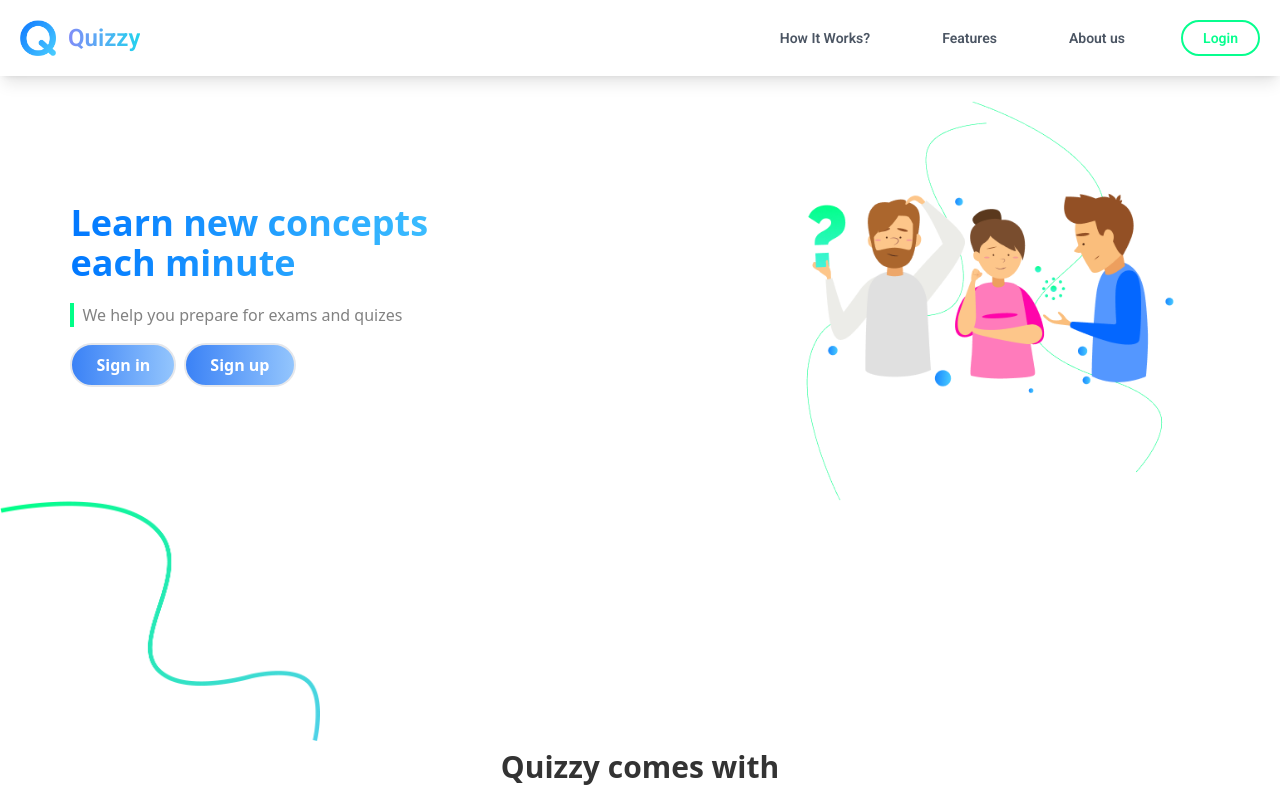
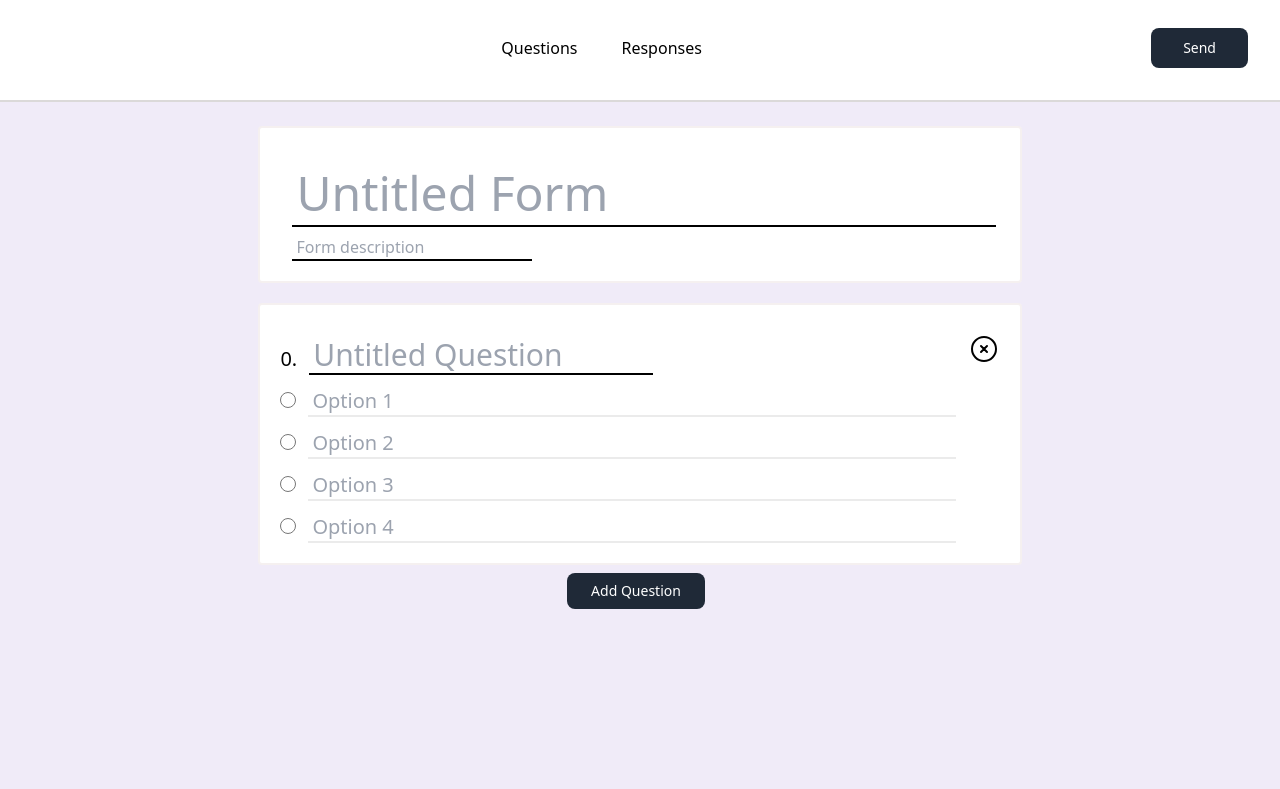
Before and after one commit to farhanpavel/Quiz-Taker, a React (Vite) app: page /quizpage in a window 1280 px wide. Shown: the top 789 px of the page. Built offline with nearby package versions, Linux system fonts and the light colour scheme.

Commit message:
Quiz creation page added

```diff
--- /dev/null
+++ b/app/Quizpage.tsx
@@ -0,0 +1,78 @@
+import React, { useState } from 'react'
+import Footer from './footer';
+
+export default function Quizpage() {
+ const [count,setCount]=useState(0);
+    return (
+    <div >
+    <div className='shadow-xl p-6 flex justify-between border-b-2 border-[#dbd9d9]'>
+    <div>
+    </div>
+    <div>
+    <ul className='flex p-2 text-md ms-7 mt-1  gap-x-11'>
+    <li><a href="">Questions</a></li>
+    <li><a href="">Responses</a></li>
+    </ul>
+    </div>
+    <div >
+    <button type="button" className="text-white bg-gray-800 mt-1 hover:bg-gray-900 focus:outline-none focus:ring-4 focus:ring-gray-300 font-medium rounded-lg text-sm px-8 py-2.5 me-2 mb-2 dark:bg-gray-800 dark:hover:bg-gray-700 dark:focus:ring-gray-700 dark:border-gray-700">Send</button>
+    </div>
+     </div>
+     <div className='bg-[#F0EBF8] h-screen p-1'>
+    <div className='m-auto w-[60%] mt-5 '>
+        <div className='border-2 border-[#f5f0f0] bg-white p-5 space-y-2 rounded'>
+            <div>
+                <input type="text" className='mx-3 px-1 mt-3 text-md md:text-3xl lg:text-5xl border-b-2 outline-none border-black' placeholder='Untitled Form'/>
+            </div>
+            <div>
+                <input type="text" className='w-1/3 px-1 mx-3 border-b-2 outline-none border-black' placeholder='Form description'/>
+            </div>
+        </div>
+    </div>
+    <div className='m-auto w-[60%] mt-5'>
+    <div className='border-2 border-[#f5f0f0] bg-white p-5 space-y-2 rounded'>
+    <div>
+        <div className='flex  justify-between'>
+            <div className='w-screen'>
+            <label htmlFor="" className='text-xl'>{count}.
+        <input type="text" className='mx-3 w-1/2 px-1 mt-3 text-sm md:text-3xl   border-b-2 outline-none border-black' placeholder='Untitled Question'/>
+        </label>
+            </div>
+            <div>
+            <svg xmlns="http://www.w3.org/2000/svg" fill="none" viewBox="0 0 24 24" stroke-width="1.5" stroke="currentColor" className="w-8 h-8 mt-2 cursor-pointer hover:text-red-600">
+  <path stroke-linecap="round" stroke-linejoin="round" d="m9.75 9.75 4.5 4.5m0-4.5-4.5 4.5M21 12a9 9 0 1 1-18 0 9 9 0 0 1 18 0Z" />
+</svg>
+
+            </div>
+        </div>
+        <div>
+            <div>
+            <input id="default-radio-1" type="radio" value="" name="default-radio" className="w-4 h-4 text-blue-600 bg-gray-100 border-gray-300 focus:ring-blue-500 dark:focus:ring-blue-600 dark:ring-offset-gray-800 focus:ring-2 dark:bg-gray-700 dark:border-gray-600"/>
+       <input type="text" className='w-[80%] md:w-[90%] mx-3 px-1 mt-3 text-xl border-b-2 outline-none border-[#ebebeb] focus:border-black ' placeholder='Option 1'/>
+            </div>
+            <div>
+            <input id="default-radio-1" type="radio" value="" name="default-radio" className="w-4 h-4 text-blue-600 bg-gray-100 border-gray-300 focus:ring-blue-500 dark:focus:ring-blue-600 dark:ring-offset-gray-800 focus:ring-2 dark:bg-gray-700 dark:border-gray-600"/>
+              <input type="text" className='w-[80%] md:w-[90%] mx-3 px-1 mt-3 text-xl border-b-2 outline-none border-[#ebebeb] focus:border-black' placeholder='Option 2'/>
+            </div>
+            <div>
+            <input id="default-radio-1" type="radio" value="" name="default-radio" className="w-4 h-4 text-blue-600 bg-gray-100 border-gray-300 focus:ring-blue-500 dark:focus:ring-blue-600 dark:ring-offset-gray-800 focus:ring-2 dark:bg-gray-700 dark:border-gray-600"/>
+             <input type="text" className='w-[80%] md:w-[90%] mx-3 px-1 mt-3 text-xl border-b-2 outline-none border-[#ebebeb] focus:border-black' placeholder='Option 3'/>
+            </div>
+            <div>
+            <input id="default-radio-1" type="radio" value="" name="default-radio" className="w-4 h-4 text-blue-600 bg-gray-100 border-gray-300 focus:ring-blue-500 dark:focus:ring-blue-600 dark:ring-offset-gray-800 focus:ring-2 dark:bg-gray-700 dark:border-gray-600"/>
+         <input type="text" className='w-[80%] md:w-[90%] mx-3 px-1 mt-3 text-xl border-b-2 outline-none border-[#ebebeb] focus:border-black' placeholder='Option 4'/>
+            </div>
+
+        </div>
+    </div>
+
+       </div>
+    </div>
+    <div className='text-center mt-2'>
+        <button type="button" className="text-white bg-gray-800 hover:bg-gray-900 focus:outline-none focus:ring-4 focus:ring-gray-300 font-medium rounded-lg text-sm px-6 py-2 me-2 mb-2 dark:bg-gray-800 dark:hover:bg-gray-700 dark:focus:ring-gray-700 dark:border-gray-700">Add Question</button>
+        </div>
+</div>
+<Footer/>
+    </div>
+  )
+}
--- a/src/App.tsx
+++ b/src/App.tsx
@@ -3,6 +3,8 @@ import Home from "../app/Home.tsx"
 import Signin from "../app/Signin.tsx"
 import Signup from "../app/Signup.tsx"
 import Quizbody from "../app/Quizbody.tsx"
+import Quizpage from "../app/Quizpage.tsx"
+
 import {
   Routes,
   Route,
@@ -18,6 +20,8 @@ function App() {
     <Route path="/signin" element={<Signin/>}/>
     <Route path="/signup" element={<Signup/>}/>
     <Route path="/quiztaker" element={<Quizbody/>}/>
+    <Route path="/quizpage" element={<Quizpage/>}/>
+
     </Routes>
     </BrowserRouter>
  </div>
```
